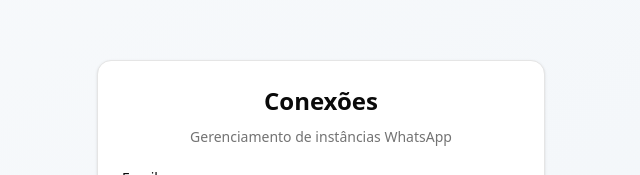
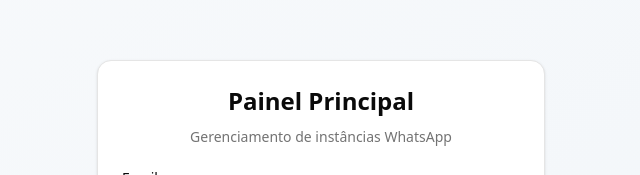
Before and after one commit to CRangelP/Connections-Manager-Evolution, a Next.js app: page /login in a window 1280 px wide. Shown: the part 180-355 px from the top of the page, without its empty margins (319-959 px from the left). Built offline with nearby package versions, Linux system fonts and the light colour scheme.

Commit message:
refactor: renomeia Conexões para Painel Principal
- Altera título do header de 'Conexões' para 'Painel Principal'
- Atualiza metadata do app (title)
- Atualiza título da página de login
- Mantém consistência em toda aplicação

```diff
--- a/app/layout.tsx
+++ b/app/layout.tsx
@@ -9,7 +9,7 @@ const inter = Inter({
 })
 
 export const metadata: Metadata = {
-  title: 'Conexões',
+  title: 'Painel Principal',
   description: 'Gerenciamento de instâncias WhatsApp via Evolution API',
 }
 
--- a/app/login/page.tsx
+++ b/app/login/page.tsx
@@ -55,7 +55,7 @@ export default function LoginPage() {
       <Card id="login-card" className="w-full max-w-md">
         <CardHeader id="login-card-header" className="space-y-1">
           <CardTitle id="login-title" className="text-2xl font-bold text-center">
-            Conexões
+            Painel Principal
           </CardTitle>
           <CardDescription id="login-description" className="text-center">
             Gerenciamento de instâncias WhatsApp
--- a/components/layout/header.tsx
+++ b/components/layout/header.tsx
@@ -14,7 +14,7 @@ export function Header() {
       <div id="header-container" className="container mx-auto px-4 py-4 flex items-center justify-between">
         <div id="header-logo" className="flex items-center gap-6">
           <Link id="header-logo-link" href="/instances" className="text-xl font-bold text-slate-900 dark:text-white">
-            Conexões
+            Painel Principal
           </Link>
         </div>
 
```
